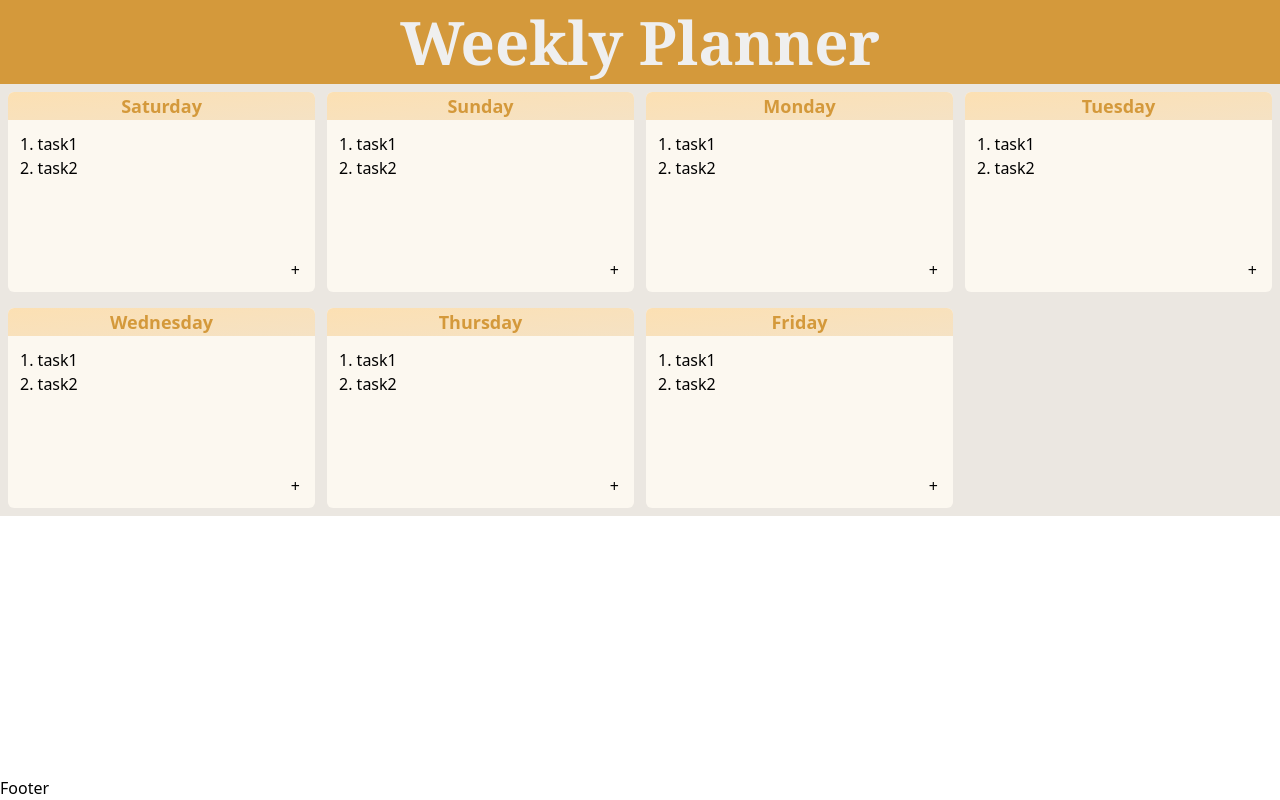
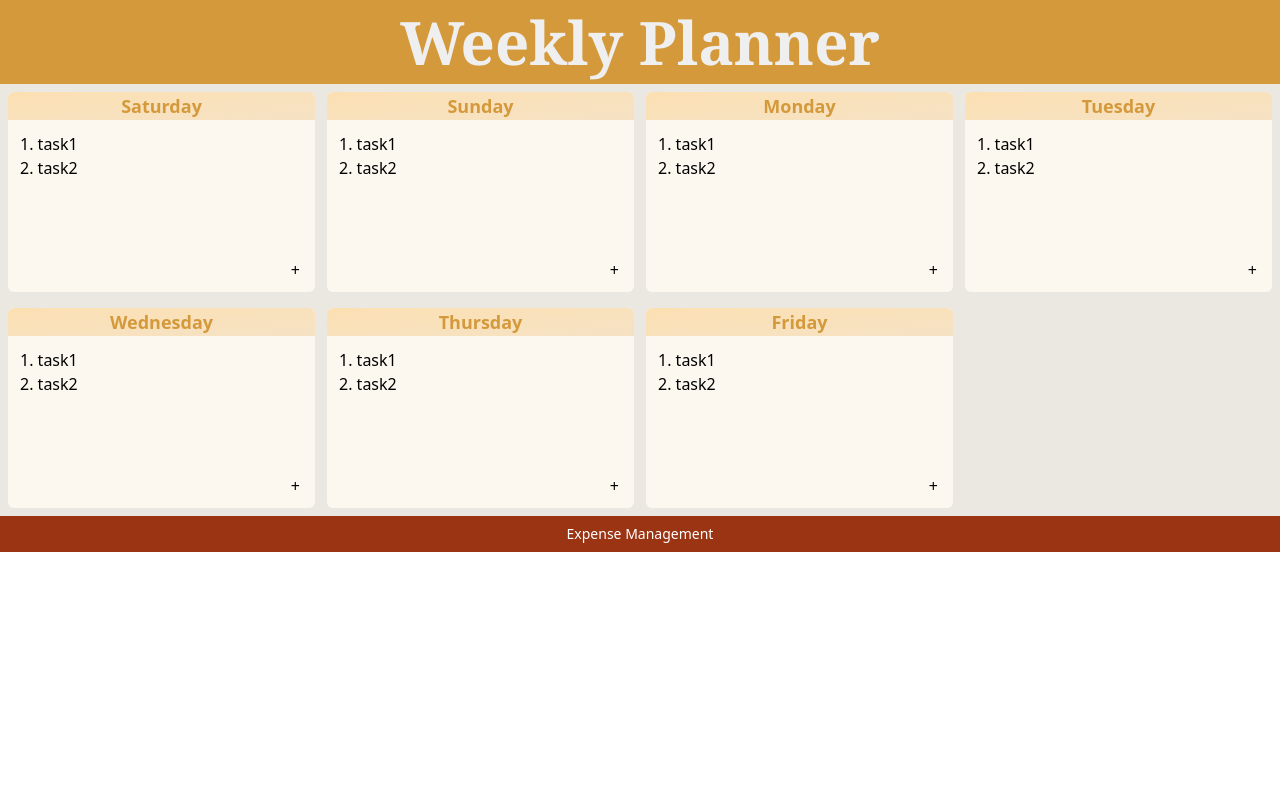
Before and after one commit to RoshakN/weekly-planner, a React (Vite) app: page / in a window 1280 px wide. Built offline with nearby package versions, Linux system fonts and the light colour scheme.

Commit message:
style: Change Footer styling

```diff
--- a/src/components/Footer.jsx
+++ b/src/components/Footer.jsx
@@ -1,5 +1,9 @@
 function Footer() {
-  return <div className="absolute bottom-0">Footer</div>;
+  return (
+    <div className="sticky bottom-0 text-sm text-center text-white bg-orange-800 h-max">
+      <p className="py-2">Expense Management</p>
+    </div>
+  );
 }
 
 export default Footer;
```
